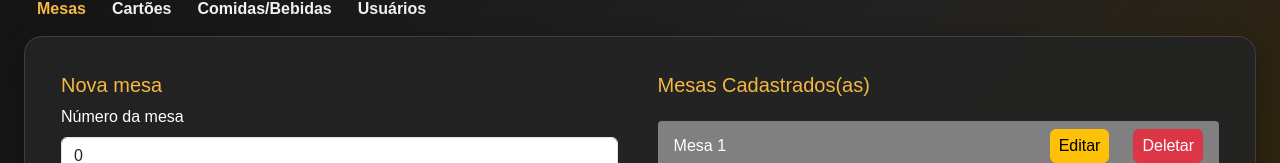
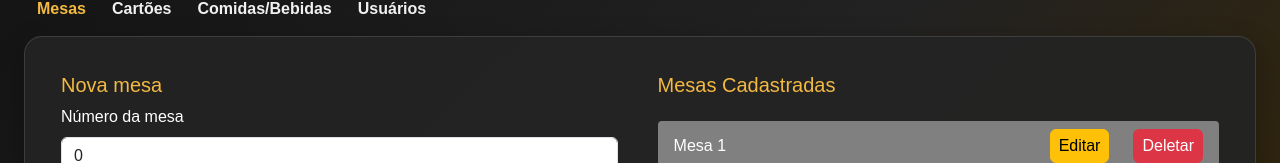
Before and after one commit to bruno202514124-max/projetointegrador2, a Next.js app in the folder front-end/: page /cadastros in a window 1280 px wide. Shown: the part 225-388 px from the top of the page. Built offline with nearby package versions, Linux system fonts and the light colour scheme.

Commit message:
ajustes no readme e na tela de cadastros

```diff
--- a/front-end/src/componentes/cadastros/Lista.tsx
+++ b/front-end/src/componentes/cadastros/Lista.tsx
@@ -119,6 +119,14 @@ export default function Lista({ abaSelecionada, renderLista, setRenderLista }: L
     });
   }
 
+  function mascOuFem(abaSelecionada: AbasCadastros) {
+    if (abaSelecionada == 'Mesas' || abaSelecionada == 'Comidas/Bebidas') {
+      return 'a';
+    } else {
+      return 'o';
+    }
+  }
+
   useEffect(() => {
     setAppElement(document.querySelectorAll('.container'));
   }, []);
@@ -132,7 +140,9 @@ export default function Lista({ abaSelecionada, renderLista, setRenderLista }: L
 
   return (
     <div className={`card-body ${estiloCadastros.containerLista}`}>
-      <h5 className="mb-4">{abaSelecionada} Cadastrados(as)</h5>
+      <h5 className="mb-4">
+        {abaSelecionada} Cadastrad{mascOuFem(abaSelecionada)}s
+      </h5>
       <div className={`mb-3 d-flex flex-column gap-4 overflow-y-auto ${estiloCadastros.lista}`}>
         {itens.map((item, index) => {
           return (
```
Also changed, not shown: 1 other file (tests, documents, lock files or other folders).
